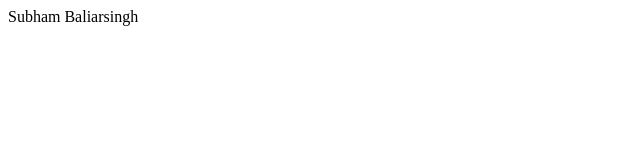
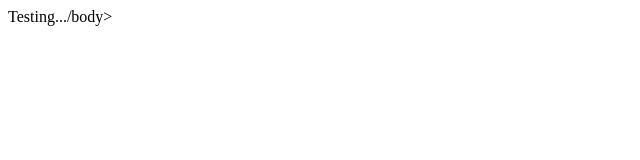
Before and after one commit to alok-pattanaik/alok-pattanaik.github.io, a plain HTML site: page index.html in a window 1280 px wide. Shown: the full height of the page, 0-640 px from the left. Drawn offline with Linux system fonts and the light colour scheme.

Commit message:
Update index.html

```diff
--- a/index.html
+++ b/index.html
@@ -1,3 +1,3 @@
 <html>
-  <body>Subham Baliarsingh</body>
+  <body>Testing.../body>
   </html>
```
